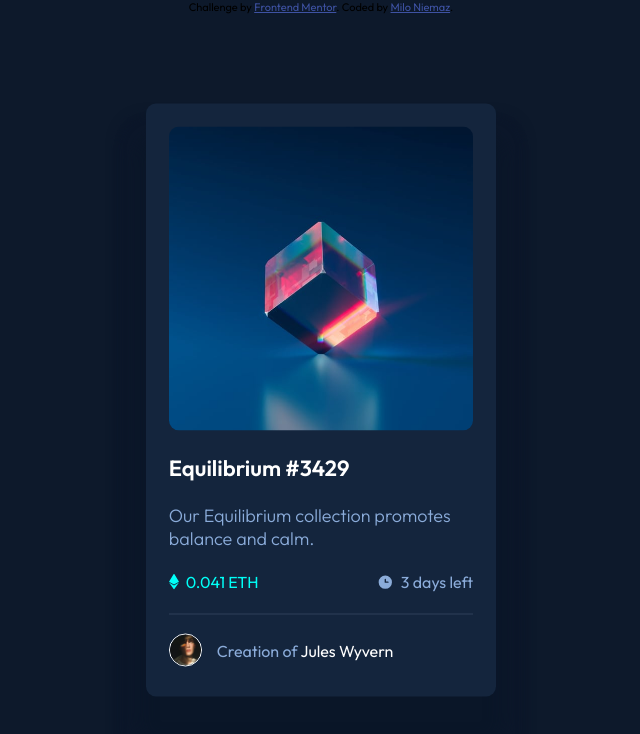
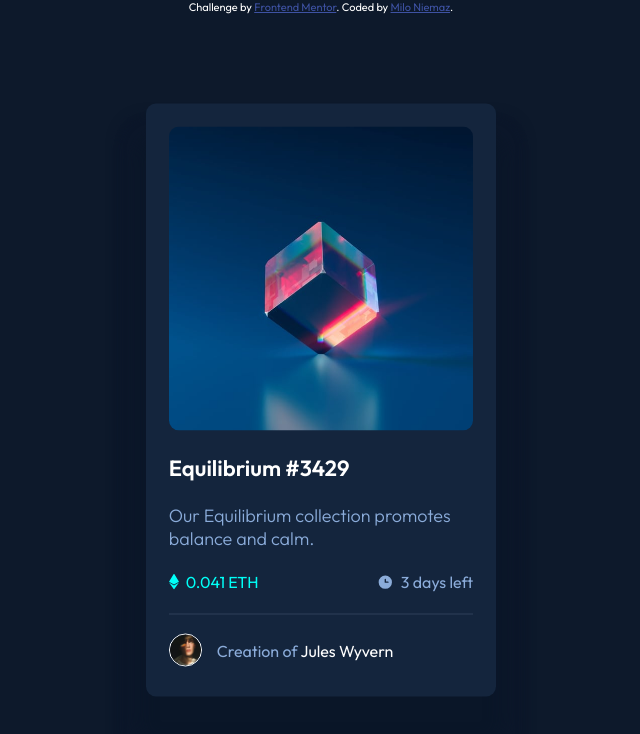
Before and after one commit to POLEC4T/challenge-3-nft_preview_card, a plain HTML site: page index.html in a window 1280 px wide. Shown: the whole page, without its empty margins (319-959 px from the left). Drawn offline with Linux system fonts and the light colour scheme.

Commit message:
Update style-index.css

```diff
--- a/style-index.css
+++ b/style-index.css
@@ -206,5 +206,5 @@ body p {
 }
 
 
-.attribution { font-size: 11px; text-align: center; }
+.attribution { font-size: 11px; text-align: center; color: white; }
 .attribution a { color: hsl(228, 45%, 44%); }
```
